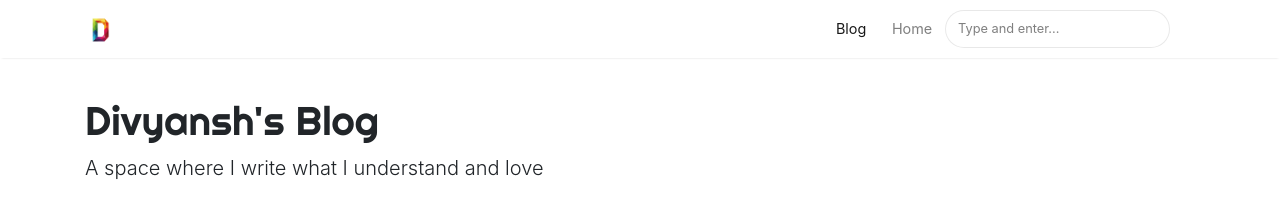
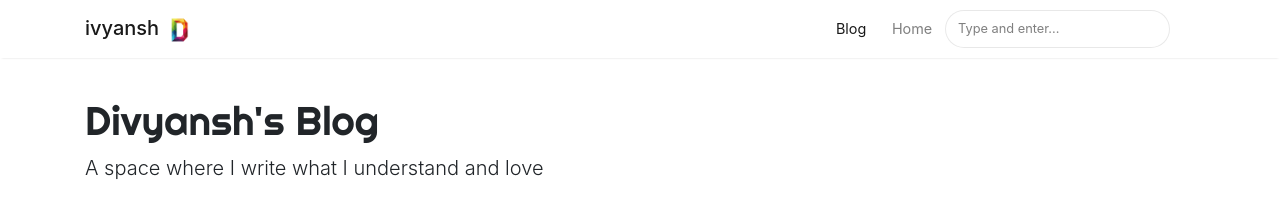
Before and after one commit to divyanshp2013/divyanshpblog, a Jekyll site: the page built from index.html, in a window 1280 px wide. Shown: the top 208 px of the page. Built offline with Jekyll 4.4.1, drawn with Linux system fonts in a browser that asks for light colours; nearby versions of some CDN libraries; the list of posts is cut into pages by our own code.

Commit message:
Update default.html

```diff
--- a/_layouts/default.html
+++ b/_layouts/default.html
@@ -48,7 +48,7 @@ ga('send', 'pageview');
     <div class="container pr-0">
 
     <!-- Begin Logo -->
-    <a class="navbar-brand" href="{{ site.baseurl }}/">
+    <a class="navbar-brand" href="{{ site.baseurl }}/">ivyansh
     <img src="{{ site.baseurl }}/{{ site.logo }}" alt="{{ site.name }}">
     </a>
     <!-- End Logo -->
```
